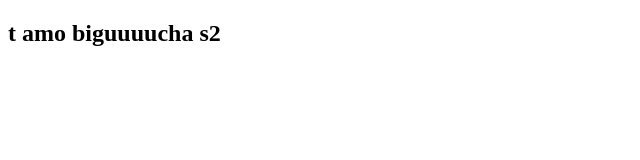
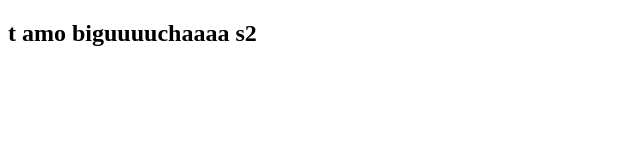
Before and after one commit to jvnakad/curso.dev, a Next.js app: page / in a window 1280 px wide. Shown: the top 160 px of the page, without its empty margins (0-640 px from the left). Built offline with nearby package versions, Linux system fonts and the light colour scheme.

Commit message:
att texto index

```diff
--- a/pages/index.js
+++ b/pages/index.js
@@ -1,5 +1,5 @@
 function Home() {
-    return <h2>t amo biguuuucha s2</h2>
+    return <h2>t amo biguuuuchaaaa s2</h2>
 
 }
 
```
